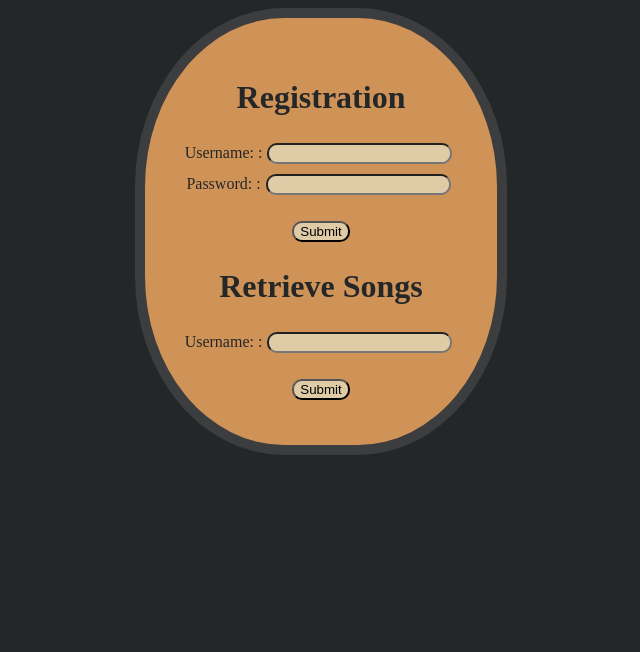
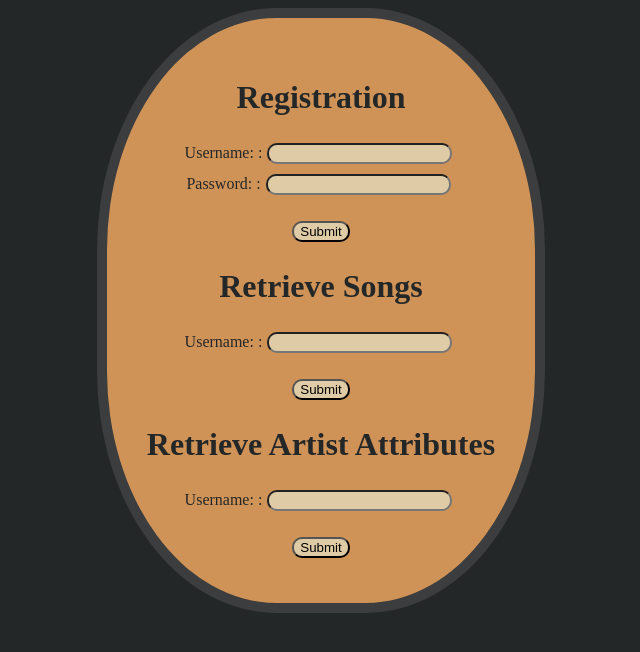
Before and after one commit to stanleymarkman/333-homework-02, a Django app: page / in a window 1280 px wide. Shown: the top 652 px of the page, without its empty margins (319-959 px from the left). Run offline with Django 3.2, Linux system fonts and the light colour scheme.

Commit message:
Artist Retrieve Form

```diff
--- a/django/MusicAppDB/models.py
+++ b/django/MusicAppDB/models.py
@@ -1,10 +1,6 @@
 from django.db import models
 
 # Create your models here.
-
-# class RatingsManager(models.Manager):
-#     def get_by_natural_key(self, username, song):
-#         return self.get(username=username, song=song)
 
 class Users(models.Model):
     username = models.CharField(max_length=255, primary_key=True)
--- a/django/MusicAppDB/templates/MusicAppDB/index.html
+++ b/django/MusicAppDB/templates/MusicAppDB/index.html
@@ -19,7 +19,14 @@
     </form>
 
     <h1> Retrieve Songs </h1>
-    <form method="POST" action="/retieve/">
+    <form method="POST" action="/songretrieve/">
+        {% csrf_token %}
+        {{ ret_form | linebreaks }}
+        <input type="submit" name="submitsong" value="Submit"/>
+	</form>
+
+    <h1> Retrieve Artist Attributes </h1>
+    <form method="POST" action="/artistretieve/">
         {% csrf_token %}
         {{ ret_form | linebreaks }}
         <input type="submit" name="submitsong" value="Submit"/>
--- a/django/MusicAppDB/urls.py
+++ b/django/MusicAppDB/urls.py
@@ -4,5 +4,5 @@ from . import views
 urlpatterns = [
     path('', views.index, name='index'),
     path('registration/', views.registration, name='registration'),
-    path('retrieve', views.retrieve, name='retrieve'),
+    path('retrieve/', views.retrieve, name='retrieve'),
 ]
```
